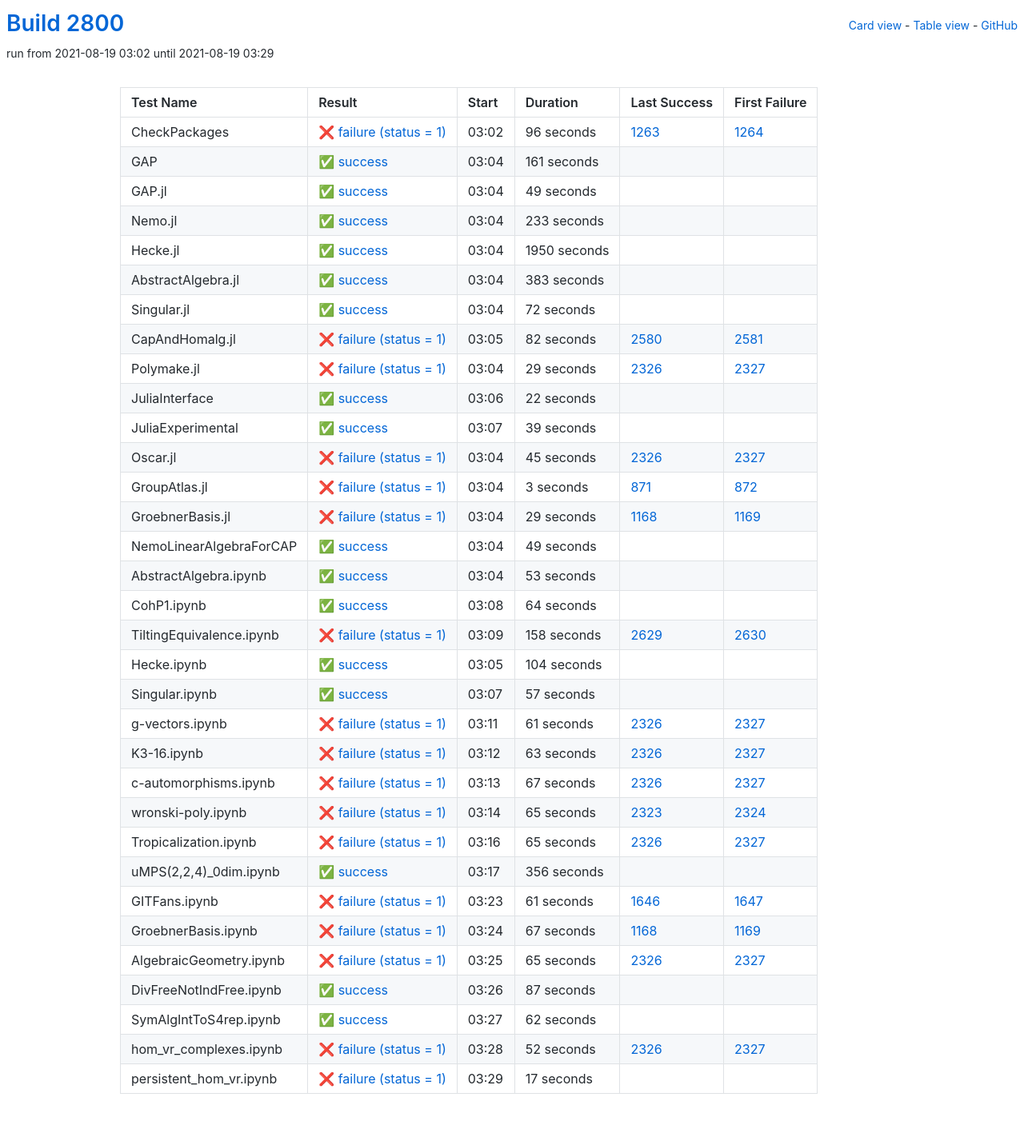
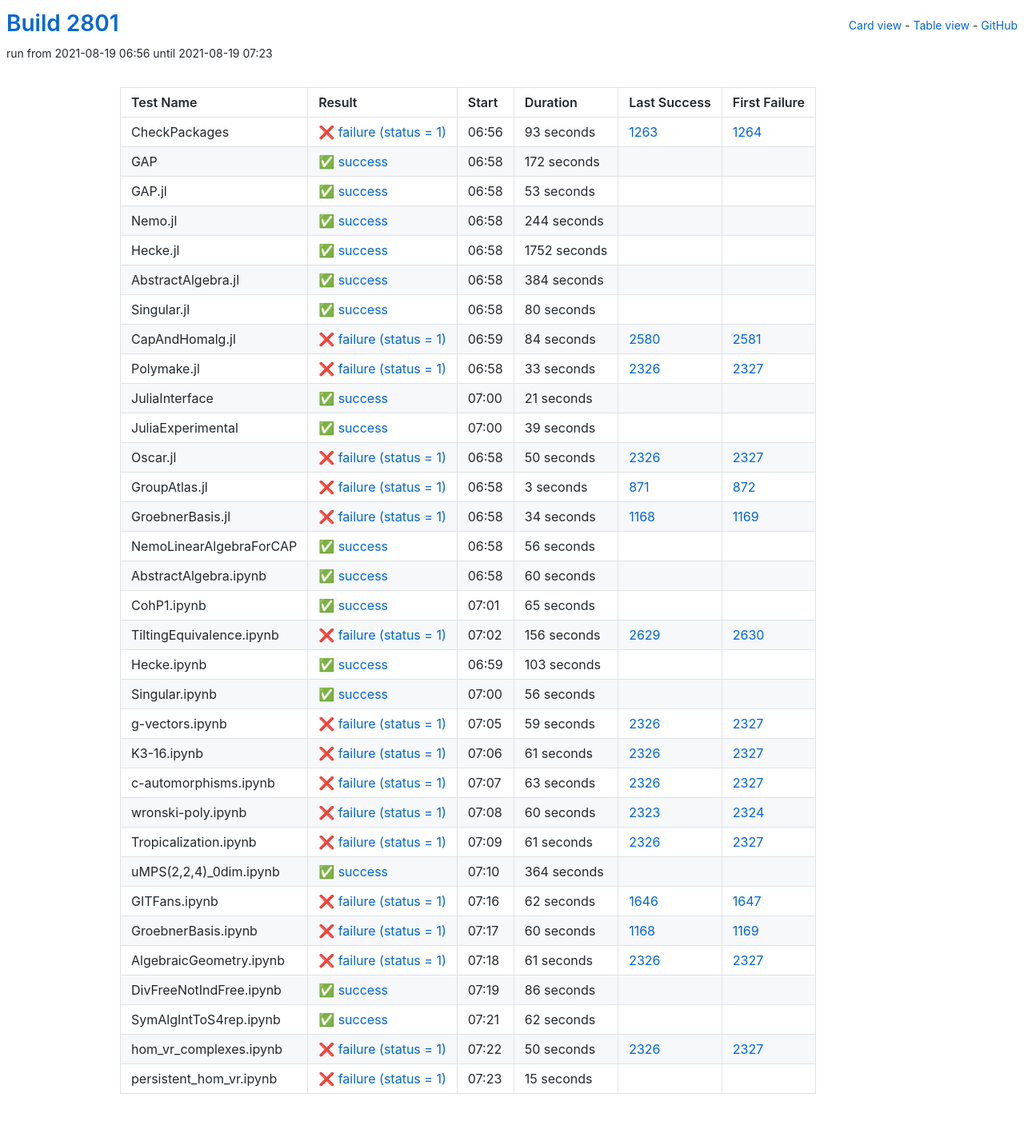
Before and after one commit to oscar-system/oscar-ci-status-stable, a Jekyll site: the page built from table.html, in a window 1280 px wide. Shown: the whole page at 80% size. Built offline with Jekyll 4.4.1, drawn with Linux system fonts in a browser that asks for light colours.

Commit message:
Build #2801

```diff
--- a/_data/ci.yml
+++ b/_data/ci.yml
@@ -1,6 +1,6 @@
 ---
-build: 2800
-build_url: https://oscarci.mathematik.uni-kl.de/job/oscar-stable/2800/
+build: 2801
+build_url: https://oscarci.mathematik.uni-kl.de/job/oscar-stable/2801/
 job: oscar-stable
 organization: oscar-system
 repo: oscar-ci-status-stable
@@ -8,128 +8,128 @@ repourl: https://github.com/oscar-system/oscar-ci-status-stable
 tests:
 - name: CheckPackages
   id: checkpackages
-  log: https://oscarci.mathematik.uni-kl.de/job/oscar-stable/2800/artifact/logs/build-2800/CheckPackages.log
-  start: 2021-08-19 03:02
+  log: https://oscarci.mathematik.uni-kl.de/job/oscar-stable/2801/artifact/logs/build-2801/CheckPackages.log
+  start: 2021-08-19 06:56
   success: false
   exitcode: 1
   status: failure
-  duration: 96
+  duration: 93
   last_success: 1263
   last_success_url: https://oscarci.mathematik.uni-kl.de/job/oscar-stable/1263/
   first_failure: 1264
   first_failure_url: https://oscarci.mathematik.uni-kl.de/job/oscar-stable/1264/
 - name: GAP
   id: gap
-  log: https://oscarci.mathematik.uni-kl.de/job/oscar-stable/2800/artifact/logs/build-2800/GAP.log
-  start: 2021-08-19 03:04
+  log: https://oscarci.mathematik.uni-kl.de/job/oscar-stable/2801/artifact/logs/build-2801/GAP.log
+  start: 2021-08-19 06:58
   success: true
   exitcode: 0
   status: success
-  duration: 161
+  duration: 172
   last_success: false
   last_success_url:
   first_failure: false
   first_failure_url:
 - name: GAP.jl
   id: gap-jl
-  log: https://oscarci.mathematik.uni-kl.de/job/oscar-stable/2800/artifact/logs/build-2800/GAP.jl.log
-  start: 2021-08-19 03:04
+  log: https://oscarci.mathematik.uni-kl.de/job/oscar-stable/2801/artifact/logs/build-2801/GAP.jl.log
+  start: 2021-08-19 06:58
   success: true
   exitcode: 0
   status: success
-  duration: 49
+  duration: 53
   last_success: false
   last_success_url:
   first_failure: false
   first_failure_url:
 - name: Nemo.jl
   id: nemo-jl
-  log: https://oscarci.mathematik.uni-kl.de/job/oscar-stable/2800/artifact/logs/build-2800/Nemo.jl.log
-  start: 2021-08-19 03:04
+  log: https://oscarci.mathematik.uni-kl.de/job/oscar-stable/2801/artifact/logs/build-2801/Nemo.jl.log
+  start: 2021-08-19 06:58
   success: true
   exitcode: 0
   status: success
-  duration: 233
+  duration: 244
   last_success: false
   last_success_url:
   first_failure: false
   first_failure_url:
 - name: Hecke.jl
   id: hecke-jl
-  log: https://oscarci.mathematik.uni-kl.de/job/oscar-stable/2800/artifact/logs/build-2800/Hecke.jl.log
-  start: 2021-08-19 03:04
+  log: https://oscarci.mathematik.uni-kl.de/job/oscar-stable/2801/artifact/logs/build-2801/Hecke.jl.log
+  start: 2021-08-19 06:58
   success: true
   exitcode: 0
   status: success
-  duration: 1950
+  duration: 1752
   last_success: false
   last_success_url:
   first_failure: false
   first_failure_url:
 - name: AbstractAlgebra.jl
   id: abstractalgebra-jl
-  log: https://oscarci.mathematik.uni-kl.de/job/oscar-stable/2800/artifact/logs/build-2800/AbstractAlgebra.jl.log
-  start: 2021-08-19 03:04
+  log: https://oscarci.mathematik.uni-kl.de/job/oscar-stable/2801/artifact/logs/build-2801/AbstractAlgebra.jl.log
+  start: 2021-08-19 06:58
   success: true
   exitcode: 0
   status: success
-  duration: 383
+  duration: 384
   last_success: false
   last_success_url:
   first_failure: false
   first_failure_url:
 - name: Singular.jl
   id: singular-jl
-  log: https://oscarci.mathematik.uni-kl.de/job/oscar-stable/2800/artifact/logs/build-2800/Singular.jl.log
-  start: 2021-08-19 03:04
+  log: https://oscarci.mathematik.uni-kl.de/job/oscar-stable/2801/artifact/logs/build-2801/Singular.jl.log
+  start: 2021-08-19 06:58
   success: true
   exitcode: 0
   status: success
-  duration: 72
+  duration: 80
   last_success: false
   last_success_url:
   first_failure: false
   first_failure_url:
 - name: CapAndHomalg.jl
   id: capandhomalg-jl
-  log: https://oscarci.mathematik.uni-kl.de/job/oscar-stable/2800/artifact/logs/build-2800/CapAndHomalg.jl.log
-  start: 2021-08-19 03:05
+  log: https://oscarci.mathematik.uni-kl.de/job/oscar-stable/2801/artifact/logs/build-2801/CapAndHomalg.jl.log
+  start: 2021-08-19 06:59
   success: false
   exitcode: 1
   status: failure
-  duration: 82
+  duration: 84
   last_success: 2580
   last_success_url: https://oscarci.mathematik.uni-kl.de/job/oscar-stable/2580/
   first_failure: 2581
   first_failure_url: https://oscarci.mathematik.uni-kl.de/job/oscar-stable/2581/
 - name: Polymake.jl
   id: polymake-jl
-  log: https://oscarci.mathematik.uni-kl.de/job/oscar-stable/2800/artifact/logs/build-2800/Polymake.jl.log
-  start: 2021-08-19 03:04
+  log: https://oscarci.mathematik.uni-kl.de/job/oscar-stable/2801/artifact/logs/build-2801/Polymake.jl.log
+  start: 2021-08-19 06:58
   success: false
   exitcode: 1
   status: failure
-  duration: 29
+  duration: 33
   last_success: 2326
   last_success_url: https://oscarci.mathematik.uni-kl.de/job/oscar-stable/2326/
   first_failure: 2327
   first_failure_url: https://oscarci.mathematik.uni-kl.de/job/oscar-stable/2327/
 - name: JuliaInterface
   id: juliainterface
-  log: https://oscarci.mathematik.uni-kl.de/job/oscar-stable/2800/artifact/logs/build-2800/JuliaInterface.log
-  start: 2021-08-19 03:06
+  log: https://oscarci.mathematik.uni-kl.de/job/oscar-stable/2801/artifact/logs/build-2801/JuliaInterface.log
+  start: 2021-08-19 07:00
   success: true
   exitcode: 0
   status: success
-  duration: 22
+  duration: 21
   last_success: false
   last_success_url:
   first_failure: false
   first_failure_url:
 - name: JuliaExperimental
   id: juliaexperimental
-  log: https://oscarci.mathematik.uni-kl.de/job/oscar-stable/2800/artifact/logs/build-2800/JuliaExperimental.log
-  start: 2021-08-19 03:07
+  log: https://oscarci.mathematik.uni-kl.de/job/oscar-stable/2801/artifact/logs/build-2801/JuliaExperimental.log
+  start: 2021-08-19 07:00
   success: true
   exitcode: 0
   status: success
@@ -140,20 +140,20 @@ tests:
   first_failure_url:
 - name: Oscar.jl
   id: oscar-jl
-  log: https://oscarci.mathematik.uni-kl.de/job/oscar-stable/2800/artifact/logs/build-2800/Oscar.jl.log
-  start: 2021-08-19 03:04
+  log: https://oscarci.mathematik.uni-kl.de/job/oscar-stable/2801/artifact/logs/build-2801/Oscar.jl.log
+  start: 2021-08-19 06:58
   success: false
   exitcode: 1
   status: failure
-  duration: 45
+  duration: 50
   last_success: 2326
   last_success_url: https://oscarci.mathematik.uni-kl.de/job/oscar-stable/2326/
   first_failure: 2327
   first_failure_url: https://oscarci.mathematik.uni-kl.de/job/oscar-stable/2327/
 - name: GroupAtlas.jl
   id: groupatlas-jl
-  log: https://oscarci.mathematik.uni-kl.de/job/oscar-stable/2800/artifact/logs/build-2800/GroupAtlas.jl.log
-  start: 2021-08-19 03:04
+  log: https://oscarci.mathematik.uni-kl.de/job/oscar-stable/2801/artifact/logs/build-2801/GroupAtlas.jl.log
+  start: 2021-08-19 06:58
   success: false
   exitcode: 1
   status: failure
@@ -164,92 +164,104 @@ tests:
   first_failure_url: https://oscarci.mathematik.uni-kl.de/job/oscar-stable/872/
 - name: GroebnerBasis.jl
   id: groebnerbasis-jl
-  log: https://oscarci.mathematik.uni-kl.de/job/oscar-stable/2800/artifact/logs/build-2800/GroebnerBasis.jl.log
-  start: 2021-08-19 03:04
+  log: https://oscarci.mathematik.uni-kl.de/job/oscar-stable/2801/artifact/logs/build-2801/GroebnerBasis.jl.log
+  start: 2021-08-19 06:58
   success: false
   exitcode: 1
   status: failure
-  duration: 29
+  duration: 34
   last_success: 1168
   last_success_url: https://oscarci.mathematik.uni-kl.de/job/oscar-stable/1168/
   first_failure: 1169
   first_failure_url: https://oscarci.mathematik.uni-kl.de/job/oscar-stable/1169/
 - name: NemoLinearAlgebraForCAP
   id: nemolinearalgebraforcap
-  log: https://oscarci.mathematik.uni-kl.de/job/oscar-stable/2800/artifact/logs/build-2800/NemoLinearAlgebraForCAP.log
-  start: 2021-08-19 03:04
+  log: https://oscarci.mathematik.uni-kl.de/job/oscar-stable/2801/artifact/logs/build-2801/NemoLinearAlgebraForCAP.log
+  start: 2021-08-19 06:58
   success: true
   exitcode: 0
   status: success
-  duration: 49
+  duration: 56
   last_success: false
   last_success_url:
   first_failure: false
   first_failure_url:
 - name: AbstractAlgebra.ipynb
   id: abstractalgebra-ipynb
-  log: https://oscarci.mathematik.uni-kl.de/job/oscar-stable/2800/artifact/logs/build-2800/AbstractAlgebra.ipynb.log
-  start: 2021-08-19 03:04
+  log: https://oscarci.mathematik.uni-kl.de/job/oscar-stable/2801/artifact/logs/build-2801/AbstractAlgebra.ipynb.log
+  start: 2021-08-19 06:58
   success: true
   exitcode: 0
   status: success
-  duration: 53
+  duration: 60
   last_success: false
   last_success_url:
   first_failure: false
   first_failure_url:
 - name: CohP1.ipynb
   id: cohp1-ipynb
-  log: https://oscarci.mathematik.uni-kl.de/job/oscar-stable/2800/artifact/logs/build-2800/CohP1.ipynb.log
-  start: 2021-08-19 03:08
+  log: https://oscarci.mathematik.uni-kl.de/job/oscar-stable/2801/artifact/logs/build-2801/CohP1.ipynb.log
+  start: 2021-08-19 07:01
   success: true
   exitcode: 0
   status: success
-  duration: 64
+  duration: 65
   last_success: false
   last_success_url:
   first_failure: false
   first_failure_url:
 - name: TiltingEquivalence.ipynb
   id: tiltingequivalence-ipynb
-  log: https://oscarci.mathematik.uni-kl.de/job/oscar-stable/2800/artifact/logs/build-2800/TiltingEquivalence.ipynb.log
-  start: 2021-08-19 03:09
+  log: https://oscarci.mathematik.uni-kl.de/job/oscar-stable/2801/artifact/logs/build-2801/TiltingEquivalence.ipynb.log
+  start: 2021-08-19 07:02
   success: false
   exitcode: 1
   status: failure
-  duration: 158
+  duration: 156
   last_success: 2629
   last_success_url: https://oscarci.mathematik.uni-kl.de/job/oscar-stable/2629/
   first_failure: 2630
   first_failure_url: https://oscarci.mathematik.uni-kl.de/job/oscar-stable/2630/
 - name: Hecke.ipynb
   id: hecke-ipynb
-  log: https://oscarci.mathematik.uni-kl.de/job/oscar-stable/2800/artifact/logs/build-2800/Hecke.ipynb.log
-  start: 2021-08-19 03:05
+  log: https://oscarci.mathematik.uni-kl.de/job/oscar-stable/2801/artifact/logs/build-2801/Hecke.ipynb.log
+  start: 2021-08-19 06:59
   success: true
   exitcode: 0
   status: success
-  duration: 104
+  duration: 103
   last_success: false
   last_success_url:
   first_failure: false
   first_failure_url:
 - name: Singular.ipynb
   id: singular-ipynb
-  log: https://oscarci.mathematik.uni-kl.de/job/oscar-stable/2800/artifact/logs/build-2800/Singular.ipynb.log
-  start: 2021-08-19 03:07
+  log: https://oscarci.mathematik.uni-kl.de/job/oscar-stable/2801/artifact/logs/build-2801/Singular.ipynb.log
+  start: 2021-08-19 07:00
   success: true
   exitcode: 0
   status: success
-  duration: 57
+  duration: 56
   last_success: false
   last_success_url:
   first_failure: false
   first_failure_url:
 - name: g-vectors.ipynb
   id: g-vectors-ipynb
-  log: https://oscarci.mathematik.uni-kl.de/job/oscar-stable/2800/artifact/logs/build-2800/g-vectors.ipynb.log
-  start: 2021-08-19 03:11
+  log: https://oscarci.mathematik.uni-kl.de/job/oscar-stable/2801/artifact/logs/build-2801/g-vectors.ipynb.log
+  start: 2021-08-19 07:05
+  success: false
+  exitcode: 1
+  status: failure
+  duration: 59
+  last_success: 2326
+  last_success_url: https://oscarci.mathematik.uni-kl.de/job/oscar-stable/2326/
+  first_failure: 2327
+  first_failure_url: https://oscarci.mathematik.uni-kl.de/job/oscar-stable/2327/
+- name: K3-16.ipynb
+  id: k3-16-ipynb
+  log: https://oscarci.mathematik.uni-kl.de/job/oscar-stable/2801/artifact/logs/build-2801/K3-16.ipynb.log
+  start: 2021-08-19 07:06
   success: false
   exitcode: 1
   status: failure
@@ -258,10 +270,10 @@ tests:
   last_success_url: https://oscarci.mathematik.uni-kl.de/job/oscar-stable/2326/
   first_failure: 2327
   first_failure_url: https://oscarci.mathematik.uni-kl.de/job/oscar-stable/2327/
-- name: K3-16.ipynb
-  id: k3-16-ipynb
-  log: https://oscarci.mathematik.uni-kl.de/job/oscar-stable/2800/artifact/logs/build-2800/K3-16.ipynb.log
-  start: 2021-08-19 03:12
+- name: c-automorphisms.ipynb
+  id: c-automorphisms-ipynb
+  log: https://oscarci.mathematik.uni-kl.de/job/oscar-stable/2801/artifact/logs/build-2801/c-automorphisms.ipynb.log
+  start: 2021-08-19 07:07
   success: false
   exitcode: 1
   status: failure
@@ -270,106 +282,94 @@ tests:
   last_success_url: https://oscarci.mathematik.uni-kl.de/job/oscar-stable/2326/
   first_failure: 2327
   first_failure_url: https://oscarci.mathematik.uni-kl.de/job/oscar-stable/2327/
-- name: c-automorphisms.ipynb
-  id: c-automorphisms-ipynb
-  log: https://oscarci.mathematik.uni-kl.de/job/oscar-stable/2800/artifact/logs/build-2800/c-automorphisms.ipynb.log
-  start: 2021-08-19 03:13
+- name: wronski-poly.ipynb
+  id: wronski-poly-ipynb
+  log: https://oscarci.mathematik.uni-kl.de/job/oscar-stable/2801/artifact/logs/build-2801/wronski-poly.ipynb.log
+  start: 2021-08-19 07:08
   success: false
   exitcode: 1
   status: failure
-  duration: 67
-  last_success: 2326
-  last_success_url: https://oscarci.mathematik.uni-kl.de/job/oscar-stable/2326/
-  first_failure: 2327
-  first_failure_url: https://oscarci.mathematik.uni-kl.de/job/oscar-stable/2327/
-- name: wronski-poly.ipynb
-  id: wronski-poly-ipynb
-  log: https://oscarci.mathematik.uni-kl.de/job/oscar-stable/2800/artifact/logs/build-2800/wronski-poly.ipynb.log
-  start: 2021-08-19 03:14
-  success: false
-  exitcode: 1
-  status: failure
-  duration: 65
+  duration: 60
   last_success: 2323
   last_success_url: https://oscarci.mathematik.uni-kl.de/job/oscar-stable/2323/
   first_failure: 2324
   first_failure_url: https://oscarci.mathematik.uni-kl.de/job/oscar-stable/2324/
 - name: Tropicalization.ipynb
   id: tropicalization-ipynb
-  log: https://oscarci.mathematik.uni-kl.de/job/oscar-stable/2800/artifact/logs/build-2800/Tropicalization.ipynb.log
-  start: 2021-08-19 03:16
+  log: https://oscarci.mathematik.uni-kl.de/job/oscar-stable/2801/artifact/logs/build-2801/Tropicalization.ipynb.log
+  start: 2021-08-19 07:09
   success: false
   exitcode: 1
   status: failure
-  duration: 65
+  duration: 61
   last_success: 2326
   last_success_url: https://oscarci.mathematik.uni-kl.de/job/oscar-stable/2326/
   first_failure: 2327
   first_failure_url: https://oscarci.mathematik.uni-kl.de/job/oscar-stable/2327/
 - name: uMPS(2,2,4)_0dim.ipynb
   id: umps-2-2-4-0dim-ipynb
-  log: https://oscarci.mathematik.uni-kl.de/job/oscar-stable/2800/artifact/logs/build-2800/uMPS-2-2-4-_0dim.ipynb.log
-  start: 2021-08-19 03:17
+  log: https://oscarci.mathematik.uni-kl.de/job/oscar-stable/2801/artifact/logs/build-2801/uMPS-2-2-4-_0dim.ipynb.log
+  start: 2021-08-19 07:10
   success: true
   exitcode: 0
   status: success
-  duration: 356
+  duration: 364
   last_success: false
   last_success_url:
   first_failure: false
   first_failure_url:
 - name: GITFans.ipynb
   id: gitfans-ipynb
-  log: https://oscarci.mathematik.uni-kl.de/job/oscar-stable/2800/artifact/logs/build-2800/GITFans.ipynb.log
-  start: 2021-08-19 03:23
+  log: https://oscarci.mathematik.uni-kl.de/job/oscar-stable/2801/artifact/logs/build-2801/GITFans.ipynb.log
+  start: 2021-08-19 07:16
   success: false
   exitcode: 1
   status: failure
-  duration: 61
+  duration: 62
   last_success: 1646
   last_success_url: https://oscarci.mathematik.uni-kl.de/job/oscar-stable/1646/
   first_failure: 1647
   first_failure_url: https://oscarci.mathematik.uni-kl.de/job/oscar-stable/1647/
 - name: GroebnerBasis.ipynb
   id: groebnerbasis-ipynb
-  log: https://oscarci.mathematik.uni-kl.de/job/oscar-stable/2800/artifact/logs/build-2800/GroebnerBasis.ipynb.log
-  start: 2021-08-19 03:24
+  log: https://oscarci.mathematik.uni-kl.de/job/oscar-stable/2801/artifact/logs/build-2801/GroebnerBasis.ipynb.log
+  start: 2021-08-19 07:17
   success: false
   exitcode: 1
   status: failure
-  duration: 67
+  duration: 60
   last_success: 1168
   last_success_url: https://oscarci.mathematik.uni-kl.de/job/oscar-stable/1168/
   first_failure: 1169
   first_failure_url: https://oscarci.mathematik.uni-kl.de/job/oscar-stable/1169/
 - name: AlgebraicGeometry.ipynb
   id: algebraicgeometry-ipynb
-  log: https://oscarci.mathematik.uni-kl.de/job/oscar-stable/2800/artifact/logs/build-2800/AlgebraicGeometry.ipynb.log
-  start: 2021-08-19 03:25
+  log: https://oscarci.mathematik.uni-kl.de/job/oscar-stable/2801/artifact/logs/build-2801/AlgebraicGeometry.ipynb.log
+  start: 2021-08-19 07:18
   success: false
   exitcode: 1
   status: failure
-  duration: 65
+  duration: 61
   last_success: 2326
   last_success_url: https://oscarci.mathematik.uni-kl.de/job/oscar-stable/2326/
   first_failure: 2327
   first_failure_url: https://oscarci.mathematik.uni-kl.de/job/oscar-stable/2327/
 - name: DivFreeNotIndFree.ipynb
   id: divfreenotindfree-ipynb
-  log: https://oscarci.mathematik.uni-kl.de/job/oscar-stable/2800/artifact/logs/build-2800/DivFreeNotIndFree.ipynb.log
-  start: 2021-08-19 03:26
+  log: https://oscarci.mathematik.uni-kl.de/job/oscar-stable/2801/artifact/logs/build-2801/DivFreeNotIndFree.ipynb.log
+  start: 2021-08-19 07:19
   success: true
   exitcode: 0
   status: success
-  duration: 87
+  duration: 86
   last_success: false
   last_success_url:
   first_failure: false
   first_failure_url:
 - name: SymAlgIntToS4rep.ipynb
   id: symalginttos4rep-ipynb
-  log: https://oscarci.mathematik.uni-kl.de/job/oscar-stable/2800/artifact/logs/build-2800/SymAlgIntToS4rep.ipynb.log
-  start: 2021-08-19 03:27
+  log: https://oscarci.mathematik.uni-kl.de/job/oscar-stable/2801/artifact/logs/build-2801/SymAlgIntToS4rep.ipynb.log
+  start: 2021-08-19 07:21
   success: true
   exitcode: 0
   status: success
@@ -380,24 +380,24 @@ tests:
   first_failure_url:
 - name: hom_vr_complexes.ipynb
   id: hom-vr-complexes-ipynb
-  log: https://oscarci.mathematik.uni-kl.de/job/oscar-stable/2800/artifact/logs/build-2800/hom_vr_complexes.ipynb.log
-  start: 2021-08-19 03:28
+  log: https://oscarci.mathematik.uni-kl.de/job/oscar-stable/2801/artifact/logs/build-2801/hom_vr_complexes.ipynb.log
+  start: 2021-08-19 07:22
   success: false
   exitcode: 1
   status: failure
-  duration: 52
+  duration: 50
   last_success: 2326
   last_success_url: https://oscarci.mathematik.uni-kl.de/job/oscar-stable/2326/
   first_failure: 2327
   first_failure_url: https://oscarci.mathematik.uni-kl.de/job/oscar-stable/2327/
 - name: persistent_hom_vr.ipynb
   id: persistent-hom-vr-ipynb
-  log: https://oscarci.mathematik.uni-kl.de/job/oscar-stable/2800/artifact/logs/build-2800/persistent_hom_vr.ipynb.log
-  start: 2021-08-19 03:29
+  log: https://oscarci.mathematik.uni-kl.de/job/oscar-stable/2801/artifact/logs/build-2801/persistent_hom_vr.ipynb.log
+  start: 2021-08-19 07:23
   success: false
   exitcode: 1
   status: failure
-  duration: 17
+  duration: 15
   last_success: false
   last_success_url:
   first_failure: false
```
Also changed, not shown: README.md.
